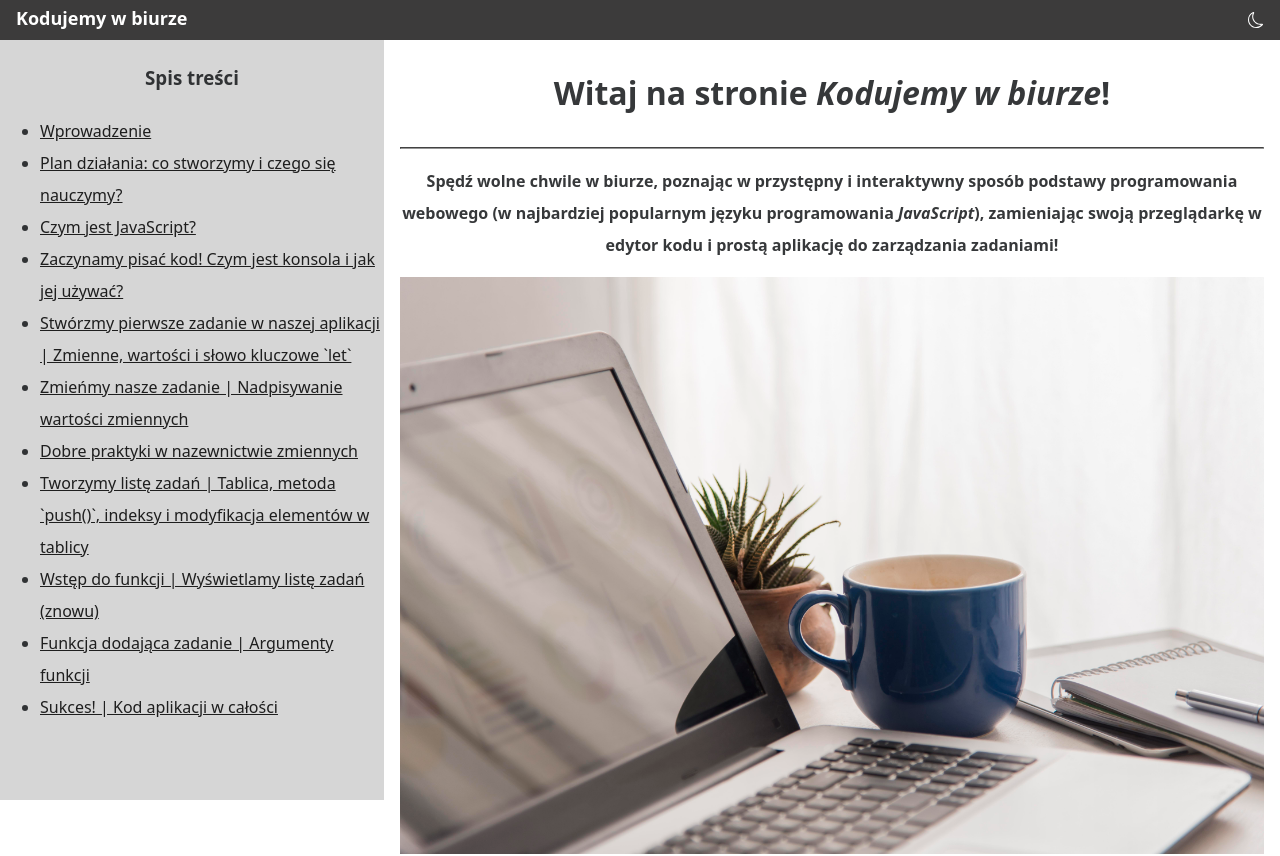
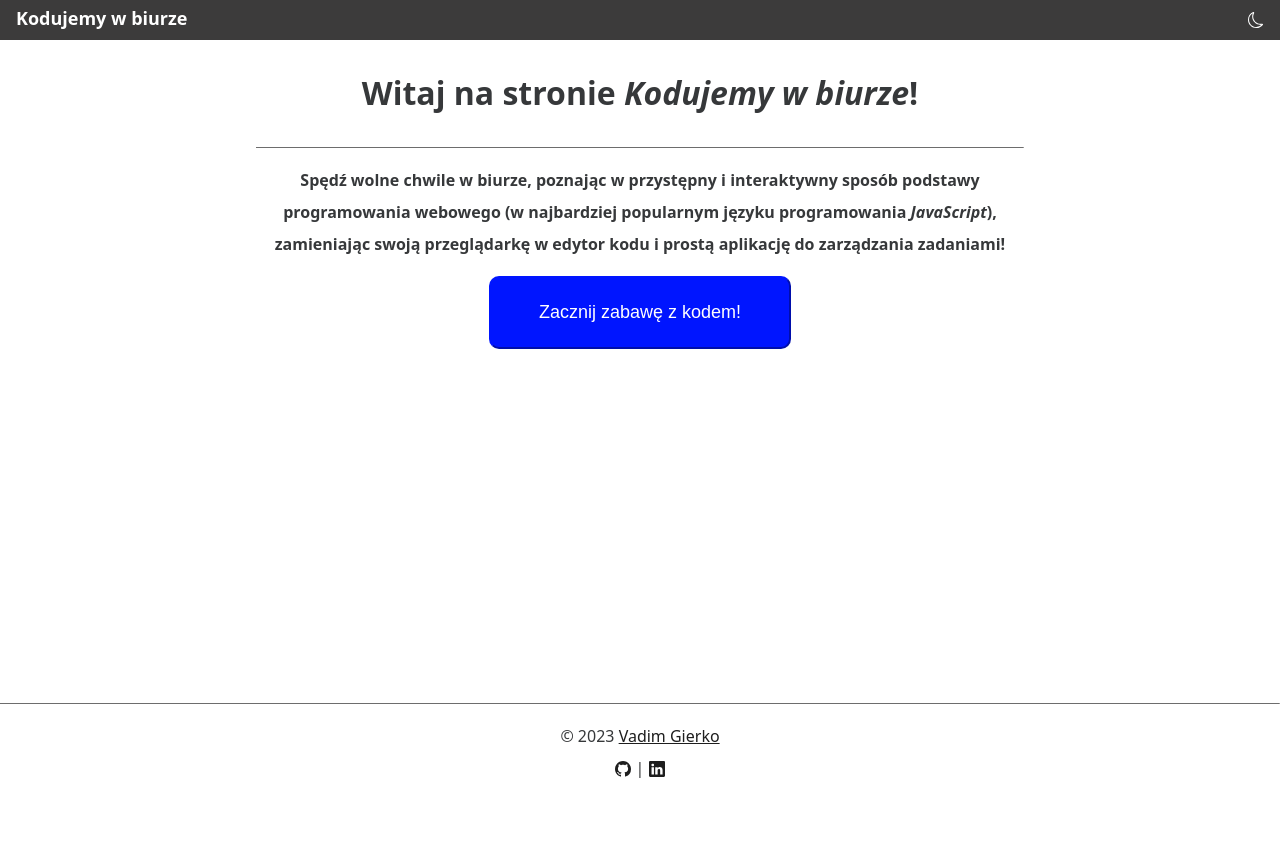
Before and after one commit to vadimgierko/kodujemywbiurze.pl, a SvelteKit app: page / in a window 1280 px wide. Shown: the top 856 px of the page. After the commit the page ends 800 px from the top, so only its background shows below. Built offline with nearby package versions, Linux system fonts and the light colour scheme.

Commit message:
add separate layouts to index and slug routes

```diff
--- a/src/app.html
+++ b/src/app.html
@@ -4,6 +4,7 @@
 		<meta charset="utf-8" />
 		<link rel="icon" href="%sveltekit.assets%/favicon.png" />
 		<meta name="viewport" content="width=device-width, initial-scale=1" />
+		<meta name="author" content="Vadim Gierko" />
 		<style>
 			/* html {
 				scroll-behavior: smooth;
@@ -89,7 +90,8 @@
 			}
 
 			hr {
-				border-color: rgb(150, 150, 150);
+				border-color: rgb(193, 193, 193);
+				border-bottom: none;
 			}
 
 			figure {
--- a/src/lib/layout/Footer.svelte
+++ b/src/lib/layout/Footer.svelte
@@ -1,9 +1,10 @@
 <script>
+	import { isIndexPage } from '$lib/stores';
 	import GitHubIcon from '../icons/GitHubIcon.svelte';
 	import LinkedInIcon from '../icons/LinkedInIcon.svelte';
 </script>
 
-<footer>
+<footer style={$isIndexPage ? 'margin-left: 0' : 'margin-left: 30%'}>
 	<hr />
 	<p>
 		&copy; 2023 <a href="https://vadimgierko.com" target="_blank">Vadim Gierko</a>
@@ -17,10 +18,4 @@
 	footer {
 		text-align: center;
 	}
-
-	@media screen and (min-width: 992px) {
-		footer {
-			margin-left: 30%;
-		}
-	}
 </style>
--- a/src/lib/layout/Navbar.svelte
+++ b/src/lib/layout/Navbar.svelte
@@ -4,7 +4,7 @@
 	import ThreeDotsVertical from '$lib/icons/ThreeDotsVertical.svelte';
 	import ThreeDotsHorizontal from '$lib/icons/ThreeDotsHorizontal.svelte';
 	import { onMount } from 'svelte';
-	import { showOffset } from '$lib/stores';
+	import { showOffset, isIndexPage } from '$lib/stores';
 
 	let theme: 'light' | 'dark';
 
@@ -39,6 +39,7 @@
 			</span>
 
 			<!-- MENU TOGGLE -->
+			{#if !$isIndexPage}
 				<span
 					on:click={() => showOffset.set(!$showOffset)}
 					style="margin-left: 0.5em;"
@@ -51,6 +52,7 @@
 						<ThreeDotsVertical />
 					{/if}
 				</span>
+			{/if}
 		</div>
 	</div>
 </header>
--- a/src/lib/stores/index.ts
+++ b/src/lib/stores/index.ts
@@ -14,3 +14,5 @@ isScreenLessThan992.subscribe((value) => {
 		showOffset.set(false);
 	}
 });
+
+export const isIndexPage = writable(true);
--- a/src/routes/+layout.svelte
+++ b/src/routes/+layout.svelte
@@ -1,16 +1,8 @@
 <script lang="ts">
 	import Footer from '$lib/layout/Footer.svelte';
 	import Navbar from '$lib/layout/Navbar.svelte';
-	import { showOffset, isScreenLessThan992 } from '$lib/stores';
+	import { isScreenLessThan992 } from '$lib/stores';
 	import { onMount } from 'svelte';
-
-	export let data;
-
-	const { articles } = data;
-
-	function hideOffset() {
-		showOffset.set(false);
-	}
 
 	onMount(() => {
 		// set isScreenLessThan992 & update on resize:
@@ -33,82 +25,15 @@
 
 <Navbar />
 
-<div id="container">
-	<aside
-		id={$isScreenLessThan992 && $showOffset ? 'offset' : 'aside'}
-		on:click={() => ($isScreenLessThan992 && $showOffset ? hideOffset() : null)}
-	>
-		<h3 style="text-align: center;">Spis treści</h3>
-		<nav>
-			<ul>
-				{#each articles as { title, slug }}
-					<li>
-						<a href={`/${slug}`}>{title}</a>
-					</li>
-				{/each}
-			</ul>
-		</nav>
-	</aside>
-
-	<main on:click={() => ($isScreenLessThan992 && $showOffset ? hideOffset() : null)}>
-		<slot />
-	</main>
+<div class="container">
+	<slot />
 </div>
 
 <Footer />
 
 <style>
-	#container {
+	.container {
 		margin-top: 40px;
-	}
-
-	/* Styles for screens with a minimum width of 992px (typical laptop) */
-	@media screen and (min-width: 992px) {
-		/* Your laptop-specific CSS styles here */
-		#aside {
-			height: calc(100% - 40px);
-			width: 30%;
-			margin-top: 40px;
-			position: fixed;
-			z-index: 1;
-			top: 0;
-			left: 0;
-			overflow-x: hidden;
-		}
-
-		#offset {
-			display: none;
-		}
-
-		main {
-			/* margin-top: 40px; */
-			margin-left: 30%; /* Same as the width of the sidenav */
-			padding: 0 1em;
-		}
-	}
-
-	/* Styles for screens with a maximum width of 991px (typical mobile) */
-	@media screen and (max-width: 991px) {
-		/* Your mobile-specific CSS styles here */
-		#aside {
-			display: none;
-		}
-
-		#offset {
-			height: calc(100% - 40px);
-			width: 50%;
-			margin-top: 40px;
-			position: fixed;
-			z-index: 1;
-			top: 0;
-			left: 0;
-			overflow-x: hidden;
-		}
-
-		main {
-			width: auto;
-			margin-left: 1em;
-			margin-right: 1em;
-		}
+		flex-grow: 1;
 	}
 </style>
--- a/src/routes/+page.svelte
+++ b/src/routes/+page.svelte
@@ -1,5 +1,8 @@
 <script lang="ts">
-	// export let data;
+	import { isIndexPage } from '$lib/stores';
+	import { onMount } from 'svelte';
+
+	onMount(() => isIndexPage.set(true));
 </script>
 
 <svelte:head>
@@ -11,19 +14,7 @@
 	/>
 </svelte:head>
 
-<header>
-	<h1>Witaj na stronie <em>Kodujemy w biurze</em>!</h1>
-	<hr />
-	<p style="text-align: center;">
-		<strong>
-			Spędź wolne chwile w biurze, poznając w przystępny i interaktywny sposób podstawy
-			programowania webowego (w najbardziej popularnym języku programowania <em>JavaScript</em>),
-			zamieniając swoją przeglądarkę w edytor kodu i prostą aplikację do zarządzania zadaniami!
-		</strong>
-	</p>
-</header>
-
-<figure>
+<!-- <figure>
 	<img
 		src="/img/kodujemy-w-biurze-baner-vadim-gierko.jpg"
 		width="100%"
@@ -35,4 +26,60 @@
 			target="_blank">Freepik</a
 		>
 	</figcaption>
-</figure>
+</figure> -->
+
+<main>
+	<header>
+		<h1>Witaj na stronie <em>Kodujemy w biurze</em>!</h1>
+
+		<hr />
+
+		<p style="text-align: center;">
+			<strong>
+				Spędź wolne chwile w biurze, poznając w przystępny i interaktywny sposób podstawy
+				programowania webowego (w najbardziej popularnym języku programowania <em>JavaScript</em>),
+				zamieniając swoją przeglądarkę w edytor kodu i prostą aplikację do zarządzania zadaniami!
+			</strong>
+		</p>
+
+		<a href="/wprowadzenie">
+			<button>Zacznij zabawę z kodem!</button>
+		</a>
+	</header>
+</main>
+
+<style>
+	/* figure {
+		position: absolute;
+		left: 0;
+		right: 0;
+		top: 40px;
+		z-index: 1;
+	} */
+
+	main {
+		width: 60%;
+		margin: 0 auto;
+		text-align: center;
+	}
+
+	button {
+		font-size: large;
+		padding: 24px 48px;
+		border-radius: 10px;
+		background-color: rgb(0, 21, 255);
+		border-color: rgb(0, 21, 255);
+		color: white;
+	}
+
+	button:hover {
+		background-color: rgba(0, 21, 255, 0.8);
+	}
+
+	@media screen and (max-width: 900px) {
+		main {
+			width: auto;
+			margin: 0 1em;
+		}
+	}
+</style>
--- /dev/null
+++ b/src/routes/[slug]/+layout.svelte
@@ -0,0 +1,85 @@
+<script lang="ts">
+	import { showOffset, isScreenLessThan992 } from '$lib/stores';
+
+	export let data;
+
+	const { articles } = data;
+
+	function hideOffset() {
+		showOffset.set(false);
+	}
+</script>
+
+<aside
+	id={$isScreenLessThan992 && $showOffset ? 'offset' : 'aside'}
+	on:click={() => ($isScreenLessThan992 && $showOffset ? hideOffset() : null)}
+>
+	<h3 style="text-align: center;">Spis treści</h3>
+	<nav>
+		<ul>
+			{#each articles as { title, slug }}
+				<li>
+					<a href={`/${slug}`}>{title}</a>
+				</li>
+			{/each}
+		</ul>
+	</nav>
+</aside>
+
+<main on:click={() => ($isScreenLessThan992 && $showOffset ? hideOffset() : null)}>
+	<slot />
+</main>
+
+<style>
+	aside {
+		font-size: smaller;
+		height: calc(100% - 40px);
+	}
+	/* Styles for screens with a minimum width of 992px (typical laptop) */
+	@media screen and (min-width: 992px) {
+		/* Your laptop-specific CSS styles here */
+		#aside {
+			width: 30%;
+			margin-top: 40px;
+			position: fixed;
+			z-index: 1;
+			top: 0;
+			left: 0;
+			overflow-x: hidden;
+		}
+
+		#offset {
+			display: none;
+		}
+
+		main {
+			/* margin-top: 40px; */
+			margin-left: 30%; /* Same as the width of the sidenav */
+			padding: 0 1em;
+		}
+	}
+
+	/* Styles for screens with a maximum width of 991px (typical mobile) */
+	@media screen and (max-width: 991px) {
+		/* Your mobile-specific CSS styles here */
+		#aside {
+			display: none;
+		}
+
+		#offset {
+			width: 50%;
+			margin-top: 40px;
+			position: fixed;
+			z-index: 1;
+			top: 0;
+			left: 0;
+			overflow-x: hidden;
+		}
+
+		main {
+			width: auto;
+			margin-left: 1em;
+			margin-right: 1em;
+		}
+	}
+</style>
--- a/static/content/index.md
+++ b/static/content/index.md
@@ -25,7 +25,7 @@ Powodzenia!
 
 ## Czym jest JavaScript?
 
-<figure>
+<!-- <figure>
 	<img
 		src="/img/kodujemy-w-biurze-czym-jest-programowanie.jpg"
 		width="100%"
@@ -37,7 +37,7 @@ Powodzenia!
 			target="_blank">Freepik</a
 		>
 	</figcaption>
-</figure>
+</figure> -->
 
 JavaScript jest obecnie najbardziej popularnym językiem programowania. Programowanie to nic innego, jak pisanie poleceń w języku programowania zrozumiałym dla komputera/ urządzenia/ programu/ przeglądarki, które określają, co urządzenie/ program ma wyświetlić, jak to wyświetlić, jak ma reagować na działania użytkownika, skąd ma pobrać dane lub gdzie je zapisać itd.
 
```
Also changed, not shown: src/routes/[slug]/+page.svelte (+9 -0 lines), src/routes/[slug]/+layout.ts (renamed from src/routes/+layout.ts). Lines whose indentation alone changed are shown as unchanged.
